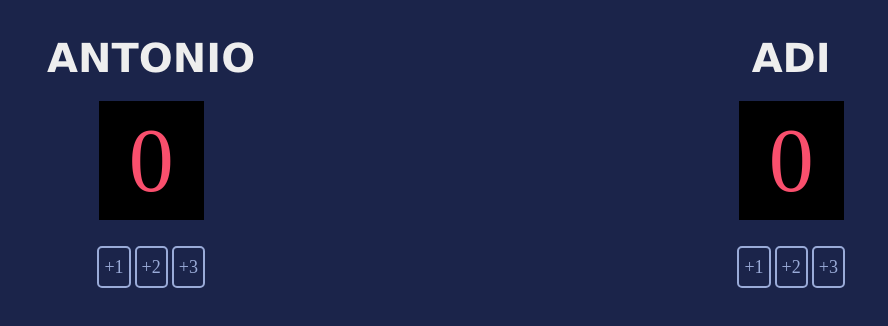
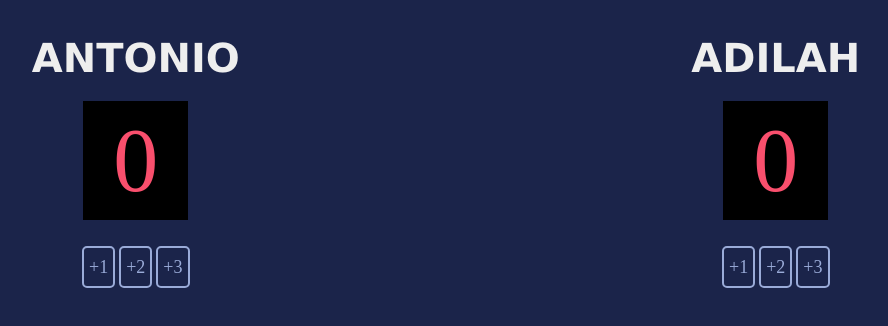
Before and after one commit to adihus/aacounter, a plain HTML site: page index.html in a window 1280 px wide. Shown: the whole page, without its empty margins (194-1082 px from the left). Drawn offline with Linux system fonts and the light colour scheme.

Commit message:
Update index.html

```diff
--- a/index.html
+++ b/index.html
@@ -18,7 +18,7 @@
 
 
             <div>
-                <h3>ADI</h3>
+                <h3>ADILAH</h3>
                 <h3>
                     <span id="guest-score">0</span>
                 </h3>
```
